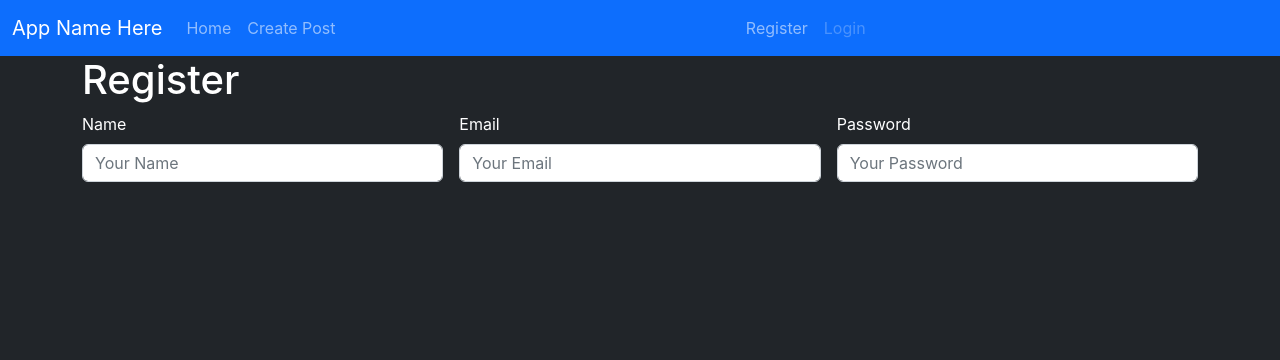
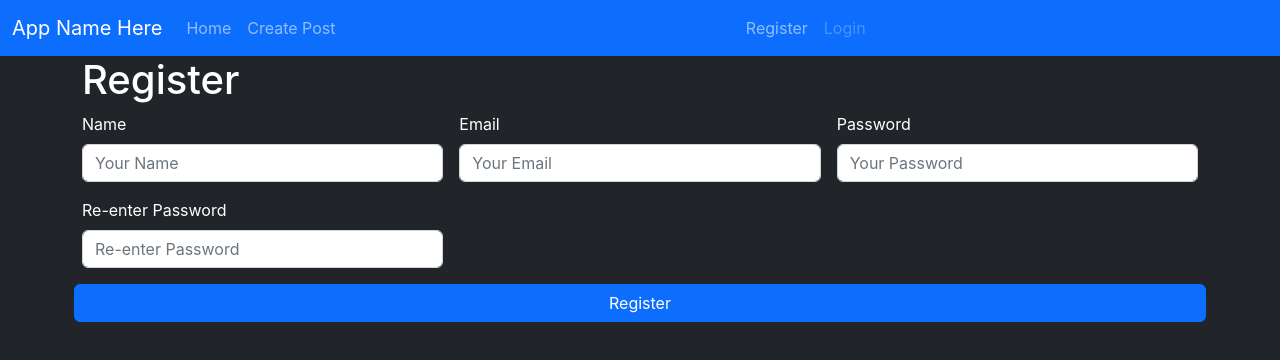
Before and after one commit to cstew527/GA-Project-3-Frontend, a React (Create React App) app in the folder client/: page /register in a window 1280 px wide. Shown: the top 360 px of the page. Built offline with nearby package versions, Linux system fonts and the light colour scheme.

Commit message:
finish register page styling

```diff
--- a/client/src/components/user/register/register.js
+++ b/client/src/components/user/register/register.js
@@ -52,6 +52,11 @@ const Register = () => {
                     <label htmlFor="password" className="form-label">Password</label>
                     <input type="password" className="form-control" value={user.password} placeholder="Your Password" id="password" onChange={handleChange}/>
                 </div>
+                <div className="col-md-4">
+                    <label htmlFor="reEnterPassword" className="form-label">Re-enter Password</label>
+                    <input type="password" className="form-control" value={user.reEnterPassword} placeholder="Re-enter Password" id="reEnterPassword" onChange={handleChange}/>
+                </div>
+                <button type="submit" className="btn btn-primary">Register</button>
             </form>
         </div>
     )
```
